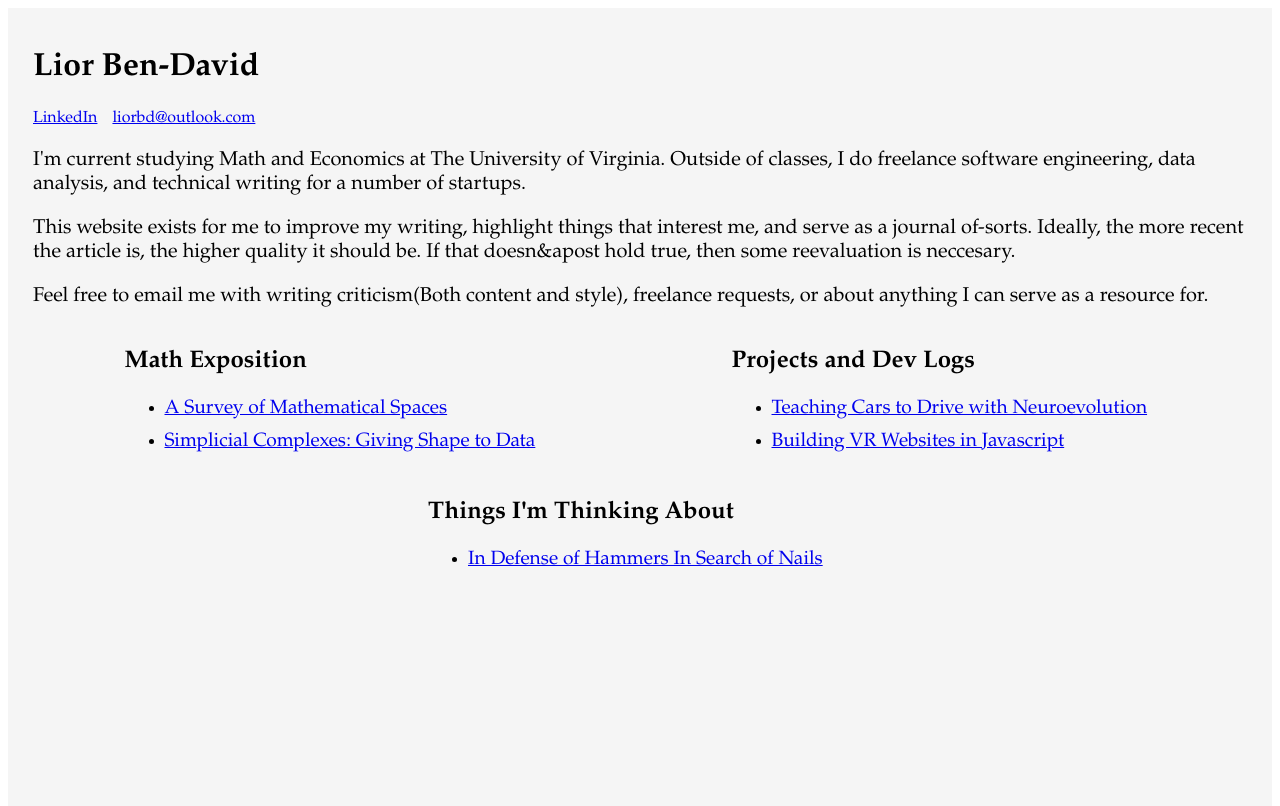
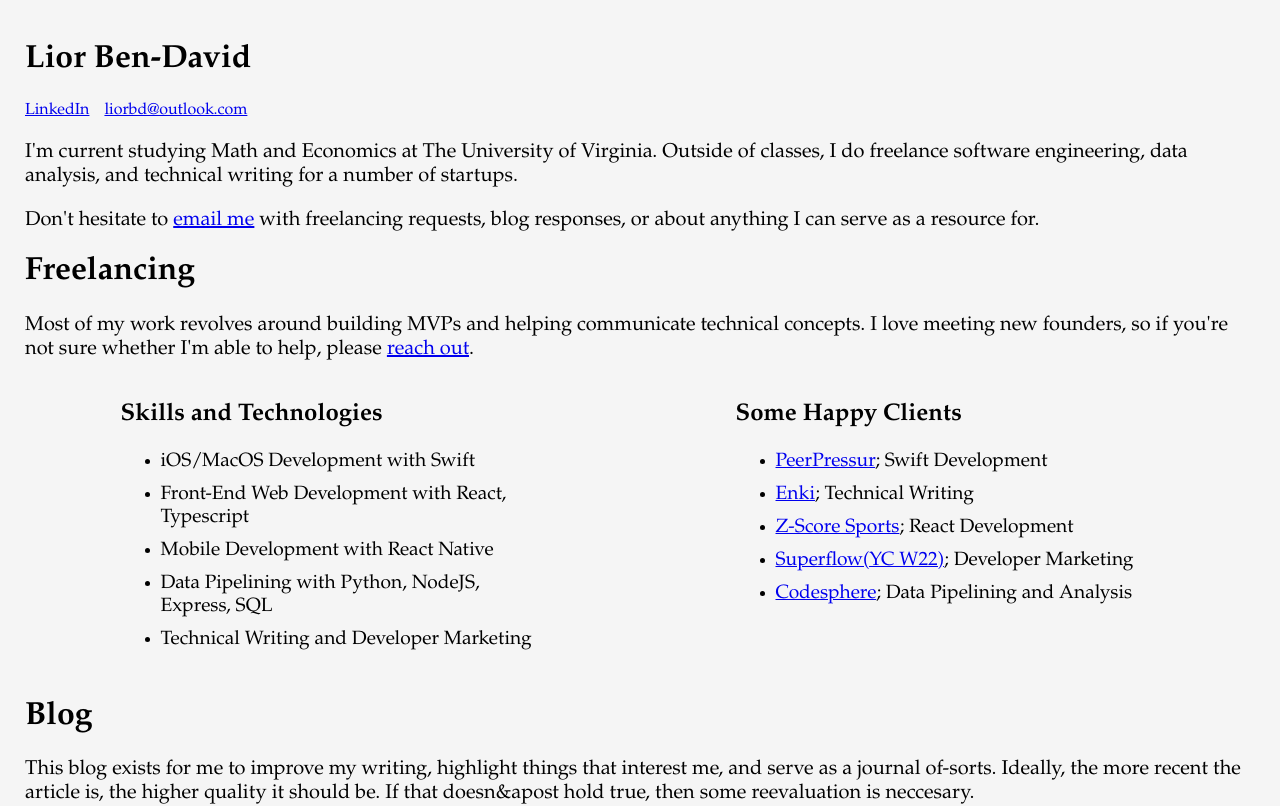
Before and after one commit to LiorB-D/PersonalSite, a Next.js app: page / in a window 1280 px wide. Shown: the top 806 px of the page. Built offline with nearby package versions, Linux system fonts and the light colour scheme.

Commit message:
Added freelancing section

```diff
--- a/src/app/globals.css
+++ b/src/app/globals.css
@@ -1,12 +1,11 @@
 .homepage {
   background-color: #f5f5f5;
   font-family: Garamond;
-  height: 100vh;
-  margin: 0;
+  margin: -8px;
   padding-left: 25px;
   padding-right: 25px;
   padding-top: 20px;
-  margin-bottom: 50px;
+  padding-bottom: 100px;
 }
 .contact a {
   font-size: 1em;
--- a/src/app/page.tsx
+++ b/src/app/page.tsx
@@ -9,9 +9,34 @@
               <a href="mailto:liorbd@outlook.com">liorbd@outlook.com</a>
           </div>
           <p className = "siteDescription">{"I'm current studying Math and Economics at The University of Virginia. Outside of classes, I do freelance software engineering, data analysis, and technical writing for a number of startups."}</p>
-          <p className = "siteDescription">{"This website exists for me to improve my writing, highlight things that interest me, and serve as a journal of-sorts. Ideally, the more recent the article is, the higher quality it should be. If that doesn&apost hold true, then some reevaluation is neccesary."}</p>
-          <p className = "siteDescription">{"Feel free to email me with writing criticism(Both content and style), freelance requests, or about anything I can serve as a resource for."}</p>
 
+          <p className = "siteDescription">{"Don't hesitate to "}<a href="mailto:liorbd@outlook.com">email me</a>{" with freelancing requests, blog responses, or about anything I can serve as a resource for."}</p>
+          <h1>Freelancing</h1>
+          <p className = "siteDescription">{"Most of my work revolves around building MVPs and helping communicate technical concepts. I love meeting new founders, so if you're not sure whether I'm able to help, please"} <a href="mailto:liorbd@outlook.com">reach out</a>.</p>
+            <div className="articlesSectionContainer">
+            <div className="articlesSection">
+                  <h2>Skills and Technologies</h2>
+                  <ul>
+                    <li>iOS/MacOS Development with Swift</li>
+                    <li>Front-End Web Development with React, Typescript</li>
+                    <li>Mobile Development with React Native</li>
+                    <li>Data Pipelining with Python, NodeJS, Express, SQL</li>
+                    <li>Technical Writing and Developer Marketing</li>
+                  </ul>
+            </div>
+            <div className="articlesSection">
+                  <h2>{"Some Happy Clients"}</h2>
+                  <ul>
+                  <li><a href="https://www.linkedin.com/company/peer-pressur/">PeerPressur</a>; Swift Development</li>
+                  <li><a href="https://www.linkedin.com/company/enki-com/">Enki</a>; Technical Writing</li>
+                    <li><a href="https://www.linkedin.com/company/z-score-sports/">Z-Score Sports</a>; React Development</li>
+                    <li><a href="https://www.linkedin.com/products/snippyly-superflow/">Superflow(YC W22)</a>; Developer Marketing</li>
+                    <li><a href="https://www.linkedin.com/company/codesphere-inc/">Codesphere</a>; Data Pipelining and Analysis</li>
+                  </ul>
+            </div>
+            </div>
+            <h1>Blog</h1>
+            <p className = "siteDescription">{"This blog exists for me to improve my writing, highlight things that interest me, and serve as a journal of-sorts. Ideally, the more recent the article is, the higher quality it should be. If that doesn&apost hold true, then some reevaluation is neccesary."}</p>
           <div className="articlesSectionContainer">
               <div className="articlesSection">
                   <h2>Math Exposition</h2>
```
